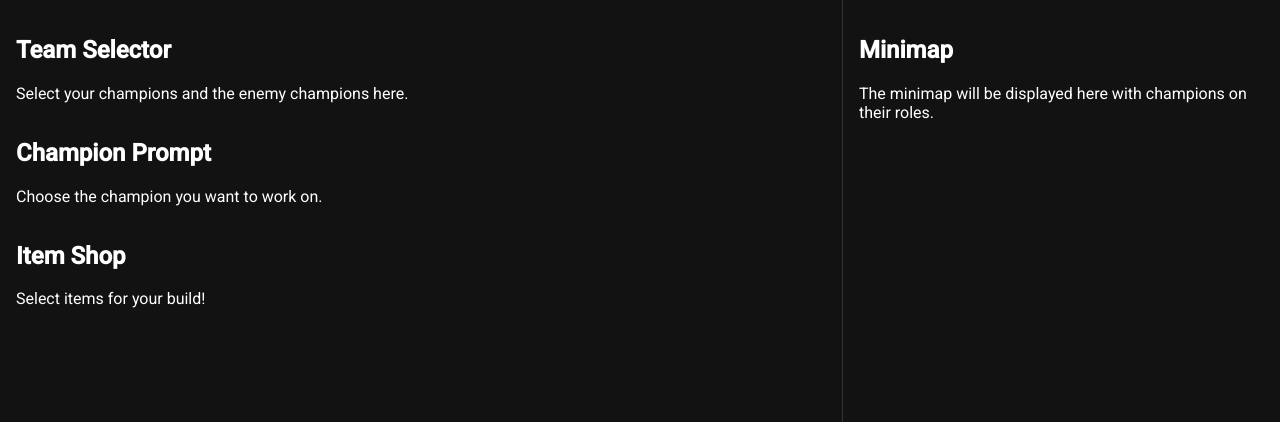
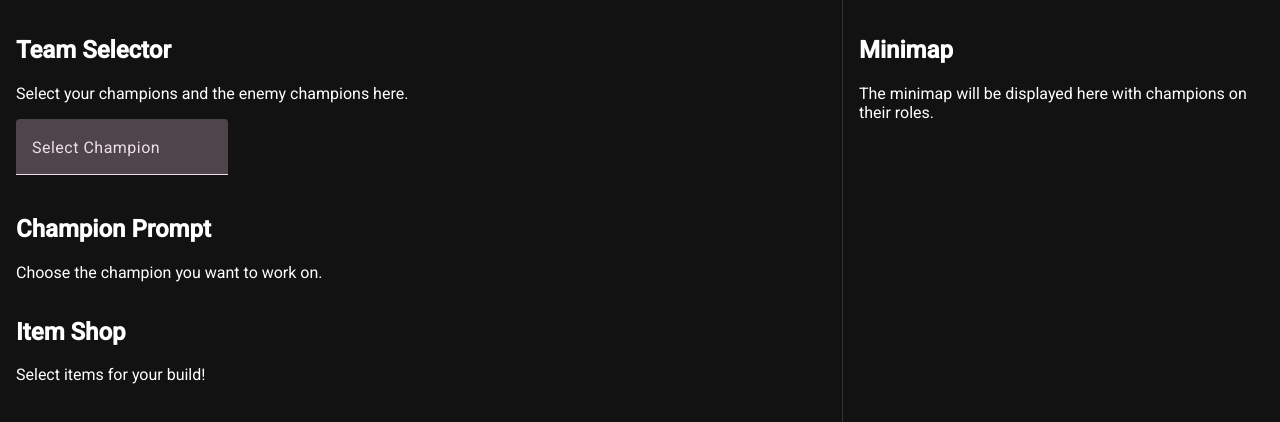
Before and after one commit to LECHENERomain/Itemization-Tool, an Angular app in the folder itemization-tool/: page / in a window 1280 px wide. Shown: the top 422 px of the page. Built offline with nearby package versions, Linux system fonts and the light colour scheme.

Commit message:
Started working on the champions selection component

```diff
--- /dev/null
+++ b/itemization-tool/src/app/champions.service.ts
@@ -0,0 +1,14 @@
+import {inject, Injectable, signal} from '@angular/core';
+import {HttpClient} from '@angular/common/http';
+import {Champion} from './champion';
+
+@Injectable({
+  providedIn: 'root'
+})
+export class ChampionsService {
+  http = inject(HttpClient);
+  readonly #championsSignal = signal<Champion[]>([]);
+  champions = this.#championsSignal.asReadonly();
+
+  constructor() { }
+}
--- a/itemization-tool/src/app/components/team-selector/team-selector.component.html
+++ b/itemization-tool/src/app/components/team-selector/team-selector.component.html
@@ -1,2 +1,17 @@
 <h2>Team Selector</h2>
 <p>Select your champions and the enemy champions here.</p>
+
+<mat-form-field class="example-full-width">
+  <mat-label>Select Champion</mat-label>
+  <input
+  type="text"
+  placeholder="Pick a champion"
+  matInput
+  [formControl]="championInputControl"
+  [matAutocomplete]="auto">
+</mat-form-field>
+<mat-autocomplete #auto="matAutocomplete">
+  @for (champ of champions(); track champ.name){
+    <mat-option [value]="champ.name">{{champ.name}}</mat-option>
+  }
+</mat-autocomplete>
--- a/itemization-tool/src/app/components/team-selector/team-selector.component.ts
+++ b/itemization-tool/src/app/components/team-selector/team-selector.component.ts
@@ -1,11 +1,31 @@
-import { Component } from '@angular/core';
+import {Component, signal} from '@angular/core';
+import {MatAutocompleteModule, MatOption} from '@angular/material/autocomplete';
+import { Champion } from '../../champion';
+import {ChampionsService} from '../../champions.service';
+
+import { MatFormFieldModule } from '@angular/material/form-field';
+import { MatInputModule } from '@angular/material/input';
+import {FormControl, ReactiveFormsModule} from '@angular/forms';
 
 @Component({
   selector: 'app-team-selector',
-  imports: [],
+  standalone: true,
+  imports: [
+    MatAutocompleteModule,
+    MatFormFieldModule,
+    MatInputModule,
+    ReactiveFormsModule,
+    MatOption,
+  ],
   templateUrl: './team-selector.component.html',
-  styleUrl: './team-selector.component.scss'
+  styleUrls: ['./team-selector.component.scss']
 })
 export class TeamSelectorComponent {
+  champions = signal<Champion[]>([]).asReadonly();
+  championInputControl = new FormControl('');
+
+  constructor(private championsService: ChampionsService){
+    this.champions = championsService.champions;
+  }
 
 }
--- a/itemization-tool/src/main.ts
+++ b/itemization-tool/src/main.ts
@@ -1,6 +1,10 @@
 import { bootstrapApplication } from '@angular/platform-browser';
 import { appConfig } from './app/app.config';
 import { AppComponent } from './app/app.component';
+import { provideHttpClient } from '@angular/common/http';
 
-bootstrapApplication(AppComponent, appConfig)
-  .catch((err) => console.error(err));
+bootstrapApplication(AppComponent, {
+ providers: [
+    provideHttpClient()
+ ]
+}).catch((err) => console.error(err));
```
Also changed, not shown: 1 other file (tests, documents, lock files or other folders).
